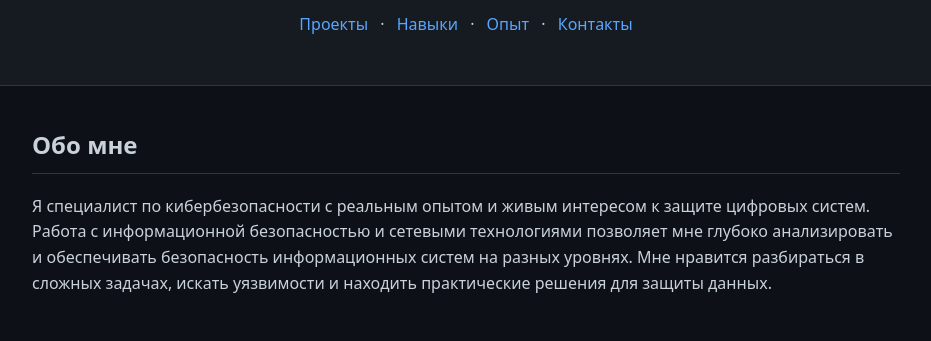
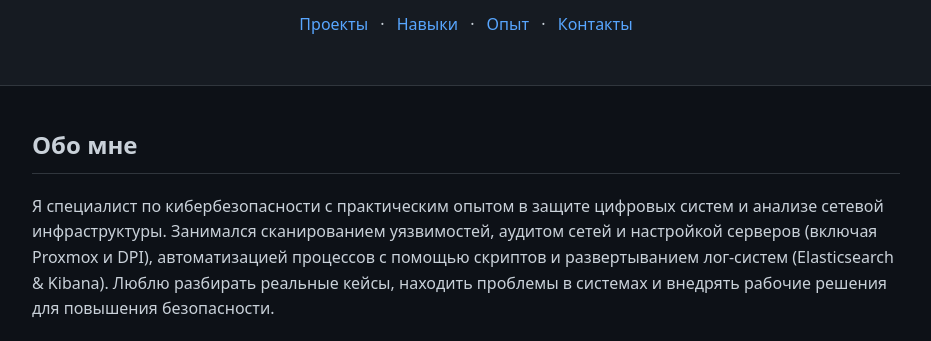
Before and after one commit to InKO0505/InKO505.github.io, a plain HTML site: page index.html in a window 1280 px wide. Shown: the part 457-798 px from the top of the page, without its empty margins (174-1105 px from the left). Drawn offline with Linux system fonts and the light colour scheme.

Commit message:
additional info added in "about me"

```diff
--- a/index.html
+++ b/index.html
@@ -29,7 +29,7 @@
   <main>
     <section id="about">
       <h2>Обо мне</h2>
-      <p>Я специалист по кибербезопасности с реальным опытом и живым интересом к защите цифровых систем. Работа с информационной безопасностью и сетевыми технологиями позволяет мне глубоко анализировать и обеспечивать безопасность информационных систем на разных уровнях. Мне нравится разбираться в сложных задачах, искать уязвимости и находить практические решения для защиты данных.</p>
+      <p>Я специалист по кибербезопасности с практическим опытом в защите цифровых систем и анализе сетевой инфраструктуры. Занимался сканированием уязвимостей, аудитом сетей и настройкой серверов (включая Proxmox и DPI), автоматизацией процессов с помощью скриптов и развертыванием лог-систем (Elasticsearch & Kibana). Люблю разбирать реальные кейсы, находить проблемы в системах и внедрять рабочие решения для повышения безопасности.</p>
     </section>
 
     <section id="education">
```
Also changed, not shown: 1 other file.
